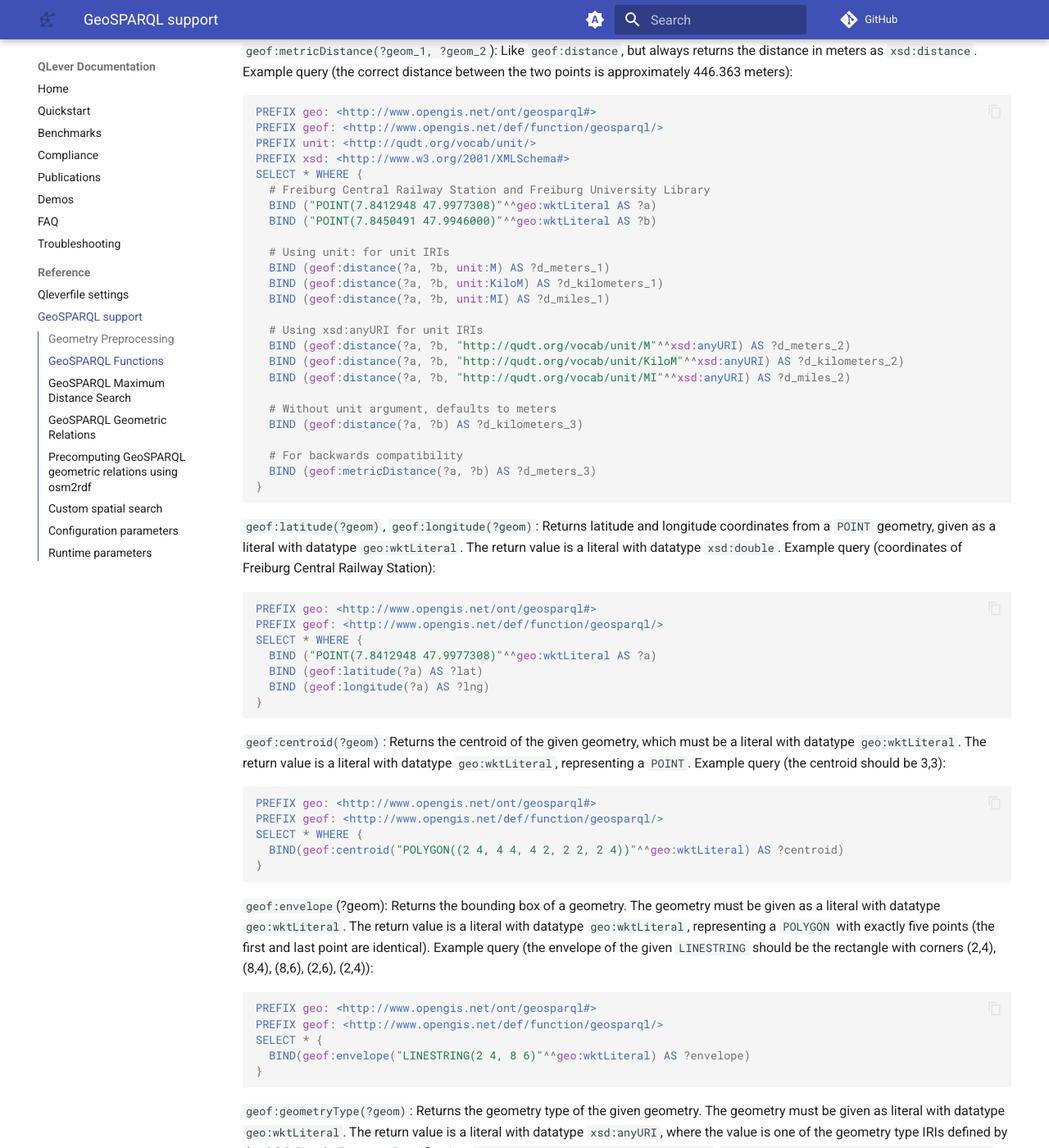
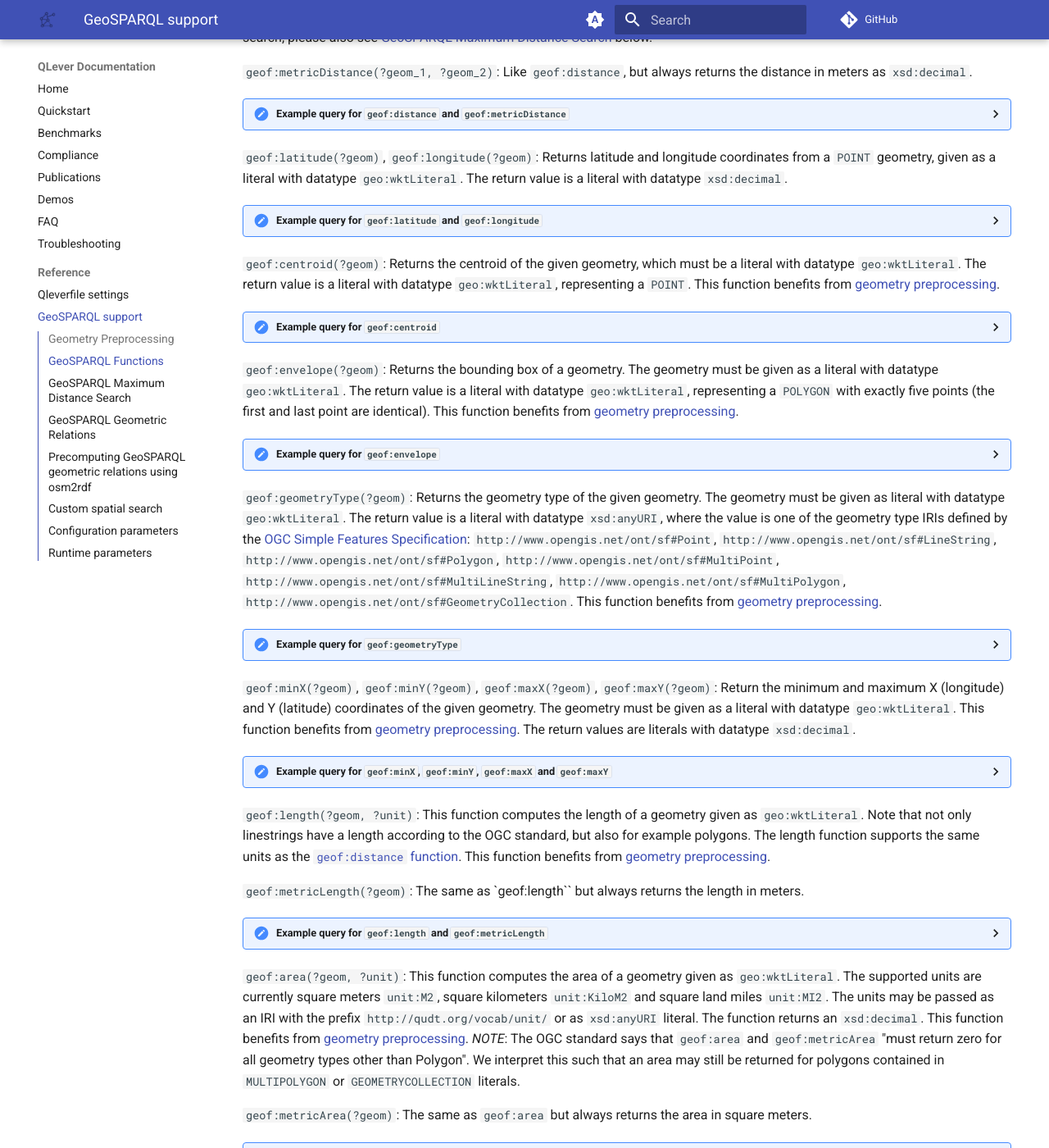
Before and after one commit to qlever-dev/qlever-docs, an MkDocs documentation site: the page built from docs/geosparql.md, in a window 1280 px wide and 1400 px high, scrolled down 821 px. Shown: the whole window at 82% size. Built offline with MkDocs 1.6.1 and Material for MkDocs 9.7.7, drawn with Linux system fonts in a browser that asks for light colours; plug-ins that fetch from the network failed and are left out; comment, search, counter and statistics services are not loaded; the version menu is left out; some of the changed text lies outside the part shown.

Commit message:
Add documentation for new GeoSPARQL functions (#4)
Add documentation for functions added by ad-freiburg/qlever/pull/2238, ad-freiburg/qlever/pull/2172, and ad-freiburg/qlever/pull/2430. Make example queries collapsible (and collapsed by default).

````diff
--- a/docs/geosparql.md
+++ b/docs/geosparql.md
@@ -1,33 +1,40 @@
 # GeoSPARQL Support in QLever
 
-This page describe which features from the [OGC GeoSPARQL standard](https://docs.ogc.org/is/22-047r1/22-047r1.html) are supported in QLever, and how to use them. It also described some custom extensions, like nearest neighbor search.
+This page describes which features from the [OGC GeoSPARQL standard](https://docs.ogc.org/is/22-047r1/22-047r1.html) are supported in QLever, and how to use them. It also describes some custom extensions, like nearest neighbor search.
 
 ## Geometry Preprocessing
 
 QLever can preprocess geometries to accelerate various queries. This can be requested via the option `VOCABULARY_TYPE = on-disk-compressed-geo-split` in the `[index]` section of your `Qleverfile` for use with `qlever index` or the `--vocabulary-type on-disk-compressed-geo-split` argument of `IndexBuilderMain`.
 
-If this option is used, QLever will currently precompute centroid, bounding boxes and geometry types of all WKT literals in the input dataset. These can be used for the respective [GeoSPARQL functions](#geosparql-functions), but also for further optimizations (for example, automatic prefiltering of geometries for more efficient [geometric relation filters](#geosparql-geometric-relations)). More optimizations will be added over time.
+If this option is used, QLever will currently precompute centroid, bounding box, geometry type, number of child geometries, length and area for all WKT literals in the input dataset. These can be used for the respective [GeoSPARQL functions](#geosparql-functions), but also for further optimizations (for example, automatic prefiltering of geometries for more efficient [geometric relation filters](#geosparql-geometric-relations)). More optimizations will be added over time.
 
 *Note:* If you use this option, please expect that you have to rebuild your index multiple times in the coming weeks and months while QLever is being updated to support more GeoSPARQL features efficiently. The server will report an error during startup if an index rebuild is necessary.
 
 ## GeoSPARQL Functions
 
-`geof:distance(?geom_1, ?geom_2 ?unit)`: Returns the geodesic distance between
-two geometries on the WGS84 ellipsoid. The first two arguments must be literals
+
+`geof:distance(?geom_1, ?geom_2, ?unit)`<a id="geof-distance"></a>:
+Returns the geodesic distance between two geometries on the WGS84 ellipsoid.
+The first two arguments must be literals
 with datatype `geo:wktLiteral`, representing geometries in WKT format. The
-optional third argument specifies the unit, and must be one of `unit:M`
+(optional) third argument specifies the unit, and must be one of `unit:M`
 (meters), `unit:KiloM` (kilometers), `unit:MI` (land miles), where `unit:` is
 the prefix for `http://qudt.org/vocab/unit/`. Alternatively, the unit IRI can
 be given as an `xsd:anyURI` literal. If no unit is given, the distance is
-returned in meters. The distance is returned as a literal with datatype
-`xsd:distance`. RESTRICTION: Currently, only `POINT` geometries are supported;
-this will be extended to other geometry types in the near future. NOTE: For a
+returned in kilometers. The distance is returned as a literal with datatype
+`xsd:decimal`. *RESTRICTION*: Currently, only `POINT` geometries are supported;
+this will be extended to other geometry types in the near future. *NOTE*: For a
 fast distance-based search, please also see [GeoSPARQL Maximum Distance
 Search](#geosparql-maximum-distance-search) below.
 
-`geof:metricDistance(?geom_1, ?geom_2`): Like `geof:distance`, but always
-returns the distance in meters as `xsd:distance`. Example query (the correct
-distance between the two points is approximately 446.363 meters):
+`geof:metricDistance(?geom_1, ?geom_2)`<a id="geof-metricdistance"></a>:
+Like `geof:distance`, but always returns the distance in meters as `xsd:decimal`.
+
+<details>
+<summary>Example query for <code>geof:distance</code> and <code>geof:metricDistance</code></summary><br />
+
+The correct distance between the two points is approximately 446.363 meters.
+
 ```sparql
 PREFIX geo: <http://www.opengis.net/ont/geosparql#>
 PREFIX geof: <http://www.opengis.net/def/function/geosparql/>
@@ -48,18 +55,25 @@ SELECT * WHERE {
   BIND (geof:distance(?a, ?b, "http://qudt.org/vocab/unit/KiloM"^^xsd:anyURI) AS ?d_kilometers_2)
   BIND (geof:distance(?a, ?b, "http://qudt.org/vocab/unit/MI"^^xsd:anyURI) AS ?d_miles_2)
 
-  # Without unit argument, defaults to meters
+  # Without unit argument, defaults to kilometers
   BIND (geof:distance(?a, ?b) AS ?d_kilometers_3)
 
   # For backwards compatibility
   BIND (geof:metricDistance(?a, ?b) AS ?d_meters_3)
 }
 ```
+</details>
 
-`geof:latitude(?geom)`, `geof:longitude(?geom)`: Returns latitude and longitude
-coordinates from a `POINT` geometry, given as a literal with datatype
-`geo:wktLiteral`. The return value is a literal with datatype `xsd:double`.
-Example query (coordinates of Freiburg Central Railway Station):
+`geof:latitude(?geom)`, `geof:longitude(?geom)`<a id="geof-lat-lon"></a>:
+Returns latitude and longitude coordinates from a `POINT` geometry, given as a
+literal with datatype `geo:wktLiteral`. The return value is a literal with
+datatype `xsd:decimal`.
+
+<details>
+<summary>Example query for <code>geof:latitude</code> and <code>geof:longitude</code></summary><br />
+
+Coordinates of Freiburg Central Railway Station:
+
 ```sparql
 PREFIX geo: <http://www.opengis.net/ont/geosparql#>
 PREFIX geof: <http://www.opengis.net/def/function/geosparql/>
@@ -69,11 +83,18 @@ SELECT * WHERE {
   BIND (geof:longitude(?a) AS ?lng)
 }
 ```
+</details>
 
-`geof:centroid(?geom)`: Returns the centroid of the given geometry, which must
-be a literal with datatype `geo:wktLiteral`. The return value is a literal
-with datatype `geo:wktLiteral`, representing a `POINT`. Example query (the
-centroid should be 3,3):
+`geof:centroid(?geom)`<a id="geof-centroid"></a>: Returns the centroid of the
+given geometry, which must be a literal with datatype `geo:wktLiteral`. The
+return value is a literal with datatype `geo:wktLiteral`, representing a `POINT`.
+This function benefits from [geometry preprocessing](#geometry-preprocessing).
+
+<details>
+<summary>Example query for <code>geof:centroid</code></summary><br />
+
+The centroid should be 3,3.
+
 ```sparql
 PREFIX geo: <http://www.opengis.net/ont/geosparql#>
 PREFIX geof: <http://www.opengis.net/def/function/geosparql/>
@@ -81,13 +102,20 @@ SELECT * WHERE {
   BIND(geof:centroid("POLYGON((2 4, 4 4, 4 2, 2 2, 2 4))"^^geo:wktLiteral) AS ?centroid)
 }
 ```
+</details>
 
-`geof:envelope`(?geom): Returns the bounding box of a geometry. The geometry
+`geof:envelope(?geom)`<a id="geof-envelope"></a>: Returns the bounding box of a geometry. The geometry
 must be given as a literal with datatype `geo:wktLiteral`. The return value is
 a literal with datatype `geo:wktLiteral`, representing a `POLYGON` with exactly
-five points (the first and last point are identical). Example query (the
-envelope of the given `LINESTRING` should be the rectangle with corners (2,4),
-(8,4), (8,6), (2,6), (2,4)):
+five points (the first and last point are identical). This function benefits
+from [geometry preprocessing](#geometry-preprocessing).
+
+<details>
+<summary>Example query for <code>geof:envelope</code></summary><br />
+
+The envelope of the given <code>LINESTRING</code> should be the rectangle with corners (2,4),
+(8,4), (8,6), (2,6), (2,4).
+
 ```sparql
 PREFIX geo: <http://www.opengis.net/ont/geosparql#>
 PREFIX geof: <http://www.opengis.net/def/function/geosparql/>
@@ -95,8 +123,9 @@ SELECT * {
   BIND(geof:envelope("LINESTRING(2 4, 8 6)"^^geo:wktLiteral) AS ?envelope)
 }
 ```
+</details>
 
-`geof:geometryType(?geom)`: Returns the geometry type of the given geometry.
+`geof:geometryType(?geom)`<a id="geof-geometrytype"></a>: Returns the geometry type of the given geometry.
 The geometry must be given as literal with datatype `geo:wktLiteral`. The
 return value is a literal with datatype `xsd:anyURI`, where the value is one of
 the geometry type IRIs defined by the [OGC Simple Features
@@ -107,9 +136,14 @@ Specification](https://www.ogc.org/standards/sfa):
 `http://www.opengis.net/ont/sf#MultiPoint`,
 `http://www.opengis.net/ont/sf#MultiLineString`,
 `http://www.opengis.net/ont/sf#MultiPolygon`,
-`http://www.opengis.net/ont/sf#GeometryCollection`.
-Example query (the result should be
-`"http://www.opengis.net/ont/sf#LineString"^^xsd:anyURI`):
+`http://www.opengis.net/ont/sf#GeometryCollection`. This function benefits
+from [geometry preprocessing](#geometry-preprocessing).
+
+<details>
+<summary>Example query for <code>geof:geometryType</code></summary><br />
+
+The result should be <code>"http://www.opengis.net/ont/sf#LineString"^^xsd:anyURI</code>.
+
 ```sparql
 PREFIX geof: <http://www.opengis.net/def/function/geosparql/>
 PREFIX geo: <http://www.opengis.net/ont/geosparql#>
@@ -117,12 +151,18 @@ SELECT * {
   BIND(geof:geometryType("LINESTRING(2 4, 8 6)"^^geo:wktLiteral) AS ?geometryType)
 }
 ```
+</details>
 
-`geof:minX(?geom)`, `geof:minY(?geom)`, `geof:maxX(?geom)`, `geof:maxY(?geom)`:
-Return the minimum and maximum X and Y coordinates of the bounding box of the
+`geof:minX(?geom)`, `geof:minY(?geom)`, `geof:maxX(?geom)`, `geof:maxY(?geom)`<a id="geof-minmaxXY"></a>:
+Return the minimum and maximum X (longitude) and Y (latitude) coordinates of the
 given geometry. The geometry must be given as a literal with datatype
-`geo:wktLiteral`. The return values are literals with datatype `xsd:double`.
-Example Query:
+`geo:wktLiteral`. This function benefits from
+[geometry preprocessing](#geometry-preprocessing). The return values are
+literals with datatype `xsd:decimal`.
+
+<details>
+<summary>Example query for <code>geof:minX</code>, <code>geof:minY</code>, <code>geof:maxX</code> and <code>geof:maxY</code></summary><br />
+
 ```sparql
 PREFIX geo: <http://www.opengis.net/ont/geosparql#>
 PREFIX geof: <http://www.opengis.net/def/function/geosparql/>
@@ -134,6 +174,89 @@ SELECT * {
   BIND (geof:maxY(?geometry) AS ?maxY) # Result: 8
 }
 ```
+</details>
+
+`geof:length(?geom, ?unit)`<a id="geof-length"></a>: This function computes the length of a geometry given as `geo:wktLiteral`. Note that not only linestrings have a length according to the OGC standard, but also for example polygons. The length function supports the same units as the [`geof:distance` function](#geof-distance).  This function benefits from [geometry preprocessing](#geometry-preprocessing).
+
+`geof:metricLength(?geom)`<a id="geof-metriclength"></a>: The same as `geof:length`` but always returns the length in meters.
+
+<details>
+<summary>Example query for <code>geof:length</code> and <code>geof:metricLength</code></summary><br />
+
+Length of the <a href="https://openstreetmap.org/relation/1781296">Rhine Valley Railway Mannheim - Basel</a>:
+
+```sparql
+PREFIX geo: <http://www.opengis.net/ont/geosparql#>
+PREFIX geof: <http://www.opengis.net/def/function/geosparql/>
+PREFIX unit: <http://qudt.org/vocab/unit/>
+PREFIX osmrel: <https://www.openstreetmap.org/relation/>
+PREFIX xsd: <http://www.w3.org/2001/XMLSchema#>
+SELECT * {
+  osmrel:1781296 geo:hasGeometry/geo:asWKT ?geom .
+
+  BIND (geof:metricLength(?geom) AS ?meters) # Result: 267084
+
+  BIND (geof:length(?geom, unit:M) AS ?meters2) # Result: 267084
+  BIND (geof:length(?geom, unit:KiloM) AS ?kilometers2) # Result: 267.084
+  BIND (geof:length(?geom, unit:MI) AS ?miles2) # Result: 165.958
+
+  BIND (geof:length(?geom, "http://qudt.org/vocab/unit/M"^^xsd:anyURI) AS ?meters3) # Result: 267084
+  BIND (geof:length(?geom, "http://qudt.org/vocab/unit/KiloM"^^xsd:anyURI) AS ?kilometers3) # Result: 267.084
+  BIND (geof:length(?geom, "http://qudt.org/vocab/unit/MI"^^xsd:anyURI) AS ?miles3) # Result: 165.958
+}
+```
+</details>
+
+`geof:area(?geom, ?unit)`<a id="geof-area"></a>: This function computes the area of a geometry given as `geo:wktLiteral`. The supported units are currently square meters `unit:M2`, square kilometers `unit:KiloM2` and square land miles `unit:MI2`. The units may be passed as an IRI with the prefix `http://qudt.org/vocab/unit/` or as `xsd:anyURI` literal. The function returns an `xsd:decimal`. This function benefits from [geometry preprocessing](#geometry-preprocessing). *NOTE*: The OGC standard says that `geof:area` and `geof:metricArea` "must return zero for all geometry types other than Polygon". We interpret this such that an area may still be returned for polygons contained in `MULTIPOLYGON` or `GEOMETRYCOLLECTION` literals.
+
+`geof:metricArea(?geom)`<a id="geof-metricarea"></a>: The same as `geof:area` but always returns the area in square meters.
+
+<details>
+<summary>Example query for <code>geof:area</code> and <code>geof:metricArea</code></summary><br />
+
+Area of the <a href="https://www.openstreetmap.org/way/6593464">water reservoir "Llac d'Engolasters" in Andorra</a>:
+
+```sparql
+PREFIX geo: <http://www.opengis.net/ont/geosparql#>
+PREFIX osmway: <https://www.openstreetmap.org/way/>
+PREFIX geof: <http://www.opengis.net/def/function/geosparql/>
+PREFIX unit: <http://qudt.org/vocab/unit/>
+PREFIX xsd: <http://www.w3.org/2001/XMLSchema#>
+SELECT * WHERE {
+  osmway:6593464 geo:hasGeometry/geo:asWKT ?geometry .
+
+  BIND (geof:metricArea(?geometry) AS ?metric_area)
+
+  BIND (geof:area(?geometry, unit:M2) AS ?area_sqm)
+  BIND (geof:area(?geometry, unit:KiloM2) AS ?area_sqkm)
+  BIND (geof:area(?geometry, unit:MI2) AS ?area_sqmi)
+
+  BIND (geof:area(?geometry, "http://qudt.org/vocab/unit/M2"^^xsd:anyURI) AS ?area_sqm_2)
+  BIND (geof:area(?geometry, "http://qudt.org/vocab/unit/KiloM2"^^xsd:anyURI) AS ?area_sqkm_2)
+  BIND (geof:area(?geometry, "http://qudt.org/vocab/unit/MI2"^^xsd:anyURI) AS ?area_sqmi_2)
+}
+```
+</details>
+
+`geof:numGeometries(?geom)`<a id="geof-numgeometries"></a>: This function returns the number of child geometries contained in a geometry of a collection type (`MULTIPOINT`, `MULTILINESTRING`, `MULTIPOLYGON` or `GEOMETRYCOLLECTION`) given as `geo:wktLiteral`. It returns an `xsd:integer`. This function benefits from [geometry preprocessing](#geometry-preprocessing).
+
+<details>
+<summary>Example query for <code>geof:numGeometries</code></summary><br />
+
+The top 100 geometries with the most members:
+
+```sparql
+PREFIX geo: <http://www.opengis.net/ont/geosparql#>
+PREFIX geof: <http://www.opengis.net/def/function/geosparql/>
+SELECT * WHERE {
+  ?any geo:hasGeometry/geo:asWKT ?any_geometry .
+  BIND (geof:numGeometries(?any_geometry) AS ?num)
+}
+ORDER BY DESC(?num)
+LIMIT 100
+```
+</details>
+
 
 ## GeoSPARQL Maximum Distance Search
 
@@ -146,13 +269,17 @@ FILTER(geof:distance(?geom1, ?geom2, <some-supported-unit-iri>) <= constant)
 FILTER(geof:distance(?geom1, ?geom2, "some-supported-unit-iri"^^xsd:anyURI) <= constant)
 ```
 
-In the *Analysis* view of the QLever UI you can see *Spatial Join* instead of *Cartesian Product Join*, when the optimization is in effect. The GeoSPARQL maximum distance search is a standard syntax method for using the [QLever Spatial Search](#qlever-spatial-search). The custom feature provides more options, for example nearest neighbor search.
+In the *Analysis* view of the QLever UI you can see *Spatial Join* instead of *Cartesian Product Join*, when the optimization is in effect. The GeoSPARQL maximum distance search is a standard syntax method for using the [QLever Spatial Search](#custom-spatial-search). The custom feature provides more options, for example nearest neighbor search.
 
 The implementation currently has to parse WKT geometries for all geometry types except points. This is being worked on, so you may expect a performance improvement in the future.
 
 *Current quirk:* The maximum distance search (each of the `FILTER` patterns above) supports the WKT geometry types `POINT`, `LINESTRING`, `POLYGON`, `MULTIPOINT`, `MULTILINESTRING`, `MULTIPOLYGON` and `GEOMETRYCOLLECTION`, while the non-optimized `geof:distance` and `geof:metricDistance` implementation only supports `POINT` so far.
 
-Example Query (all pairs of restaurants within 50 meters of public transport stops):
+<details>
+<summary>Example query</summary><br />
+
+All restaurants within 50 meters of public transport stops:
+
 ```sparql
 SELECT ?restaurant ?stop ?restaurant_geometry WHERE {
   ?restaurant osmkey:amenity "restaurant" ;
@@ -162,33 +289,39 @@ SELECT ?restaurant ?stop ?restaurant_geometry WHERE {
   FILTER (geof:metricDistance(?restaurant_geometry,?stop_geometry) <= 50)
 }
 ```
+</details>
 
 ## GeoSPARQL Geometric Relations
 
-QLever supports each of the following query patterns for a GeoSPARQL geometric relation functions:
+QLever supports each of the following query patterns for GeoSPARQL geometric relation functions:
 
 ```sparql
-FILTER (geof:sfIntersects(?geom1, ?geom2))
-FILTER (geof:sfContains(?geom1, ?geom2))
-FILTER (geof:sfCovers(?geom1, ?geom2))
-FILTER (geof:sfCrosses(?geom1, ?geom2))
-FILTER (geof:sfTouches(?geom1, ?geom2))
-FILTER (geof:sfEquals(?geom1, ?geom2))
-FILTER (geof:sfOverlaps(?geom1, ?geom2))
-FILTER (geof:sfWithin(?geom1, ?geom2))
+FILTER geof:sfIntersects(?geom1, ?geom2)
+FILTER geof:sfContains(?geom1, ?geom2)
+FILTER geof:sfCovers(?geom1, ?geom2)
+FILTER geof:sfCrosses(?geom1, ?geom2)
+FILTER geof:sfTouches(?geom1, ?geom2)
+FILTER geof:sfEquals(?geom1, ?geom2)
+FILTER geof:sfOverlaps(?geom1, ?geom2)
+FILTER geof:sfWithin(?geom1, ?geom2)
 ```
+
 These GeoSPARQL-compliant filters are a standard syntax method for using the
-[QLever Spatial Search](#qlever-spatial-search) with `qlss:algorithm` set to
+[QLever Spatial Search](#custom-spatial-search) with `qlss:algorithm` set to
 `qlss:libspatialjoin` and `qlss:joinType` set appropriately.
 
-NOTE: Currently, the functions stated above are only supported in `FILTER`s
+*NOTE*: Currently, the functions stated above are only supported in `FILTER`s
 between two different variables. Also there may not be multiple filters on the
 same pair of variables. Otherwise the query processing will return an error.
 This will be fixed in the near future. Also, the implementation currently has
 to parse WKT geometries for all geometry types except points. This is being
 worked on, so you may expect a performance improvement in the future.
 
-Example Query ([all railway lines crossing rivers](https://qlever.cs.uni-freiburg.de/osm-planet/FKzeVH)):
+<details>
+<summary>Example query</summary><br />
+
+<a href="https://qlever.dev/osm-planet/FKzeVH">All railway lines crossing rivers</a>:
+
 ```sparql
 SELECT ?river ?rail ?rail_geometry WHERE {
   ?river osmkey:waterway "river" ;
@@ -198,13 +331,17 @@ SELECT ?river ?rail ?rail_geometry WHERE {
   FILTER (geof:sfIntersects(?rail_geometry,?river_geometry))
 }
 ```
+</details>
 
 ## Precomputing GeoSPARQL geometric relations using `osm2rdf`
 
 For OpenStreetMap data, geometric relations can be precomputed as part of the dataset (e.g. `ogc:sfContains`, `ogc:sfIntersects`, ... triples) using [`osm2rdf`](https://github.com/ad-freiburg/osm2rdf). Geometries from `osm2rdf` are represented as `geo:wktLiteral`s, which can be addressed by `geo:hasGeometry/geo:asWKT`. `osm2rdf` also provides centroids of objects via `geo:hasCentroid/geo:asWKT` and more, if requested. Please note that the geometric relations are given as triples between the OpenStreetMap entities, not the geometries.
 
-Example Query with `osm2rdf` ([all Buildings in the City of
-Freiburg](https://qlever.cs.uni-freiburg.de/osm-planet/7cxklb)):
+<details>
+<summary>Example query with <code>osm2rdf</code></summary><br />
+
+<a href="https://qlever.dev/osm-planet/7cxklb">All Buildings in the City of Freiburg</a>:
+
 ```sparql
 PREFIX geo: <http://www.opengis.net/ont/geosparql#>
 PREFIX osmkey: <https://www.openstreetmap.org/wiki/Key:>
@@ -217,7 +354,7 @@ SELECT ?osm_id ?hasgeometry WHERE {
   ?osm_id osmkey:building [] .
 }
 ```
-
+</details>
 
 ## Custom spatial search
 
@@ -272,7 +409,11 @@ NOTE: The individual algorithms support different subsets of all valid literals
 
 NOTE: Geometries except for points currently need to be parsed for every query leading to longer running times. We are working on it.
 
-Example query ([for each railway station, the three closest supermarkets](https://qlever.cs.uni-freiburg.de/osm-planet/OXupEH)):
+<details>
+<summary>Example queries</summary><br />
+
+<a href="https://qlever.dev/osm-planet/OXupEH">For each railway station, the three closest supermarkets</a>:
+
 ```sparql
 PREFIX geo: <http://www.opengis.net/ont/geosparql#>
 PREFIX osmkey: <https://www.openstreetmap.org/wiki/Key:>
@@ -322,6 +463,7 @@ SELECT DISTINCT ?rail ?rail_geometry WHERE {
   }
 }
 ```
+</details>
 
 Special predicate `<max-distance-in-meters:m>`: As a shortcut, a special
 predicate `<max-distance-in-meters:m>` is also supported. The parameter `m`
````
Also changed, not shown: other parts of docs/geosparql.md (+2 -2 lines).
